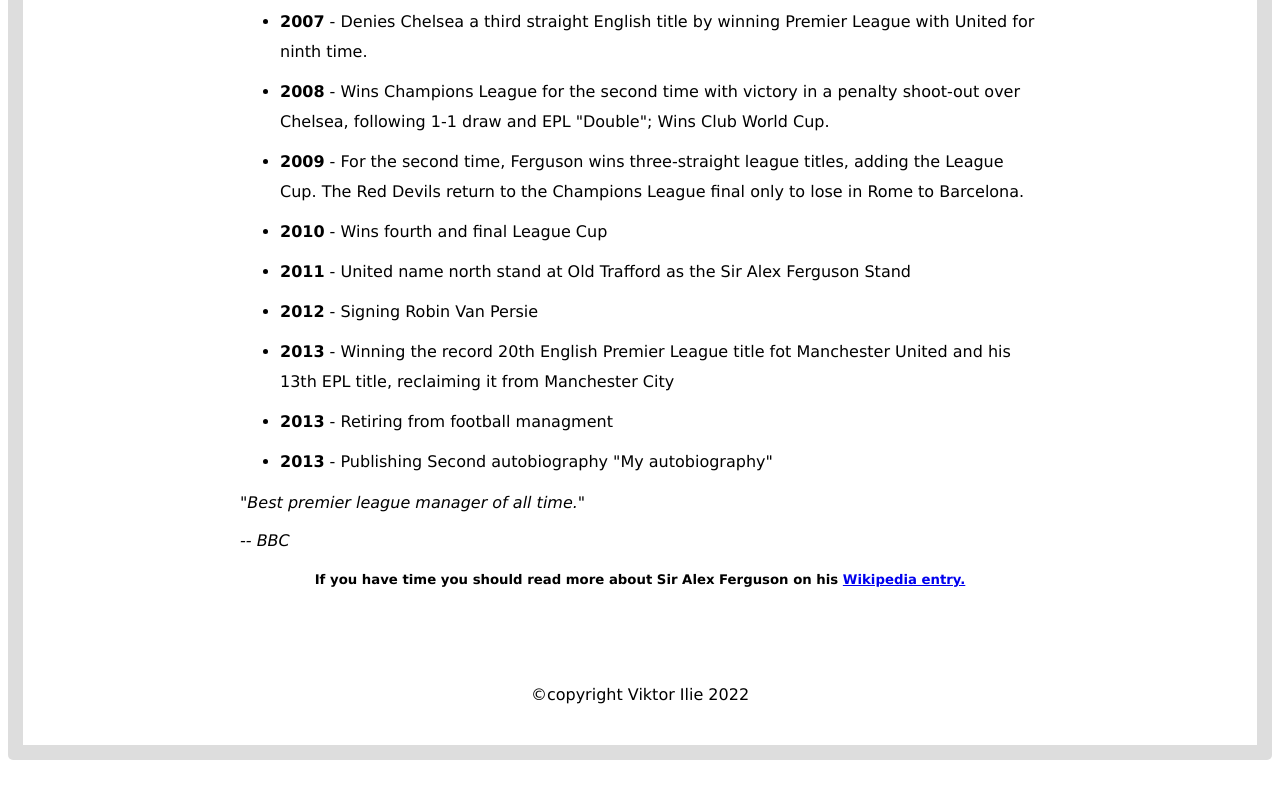
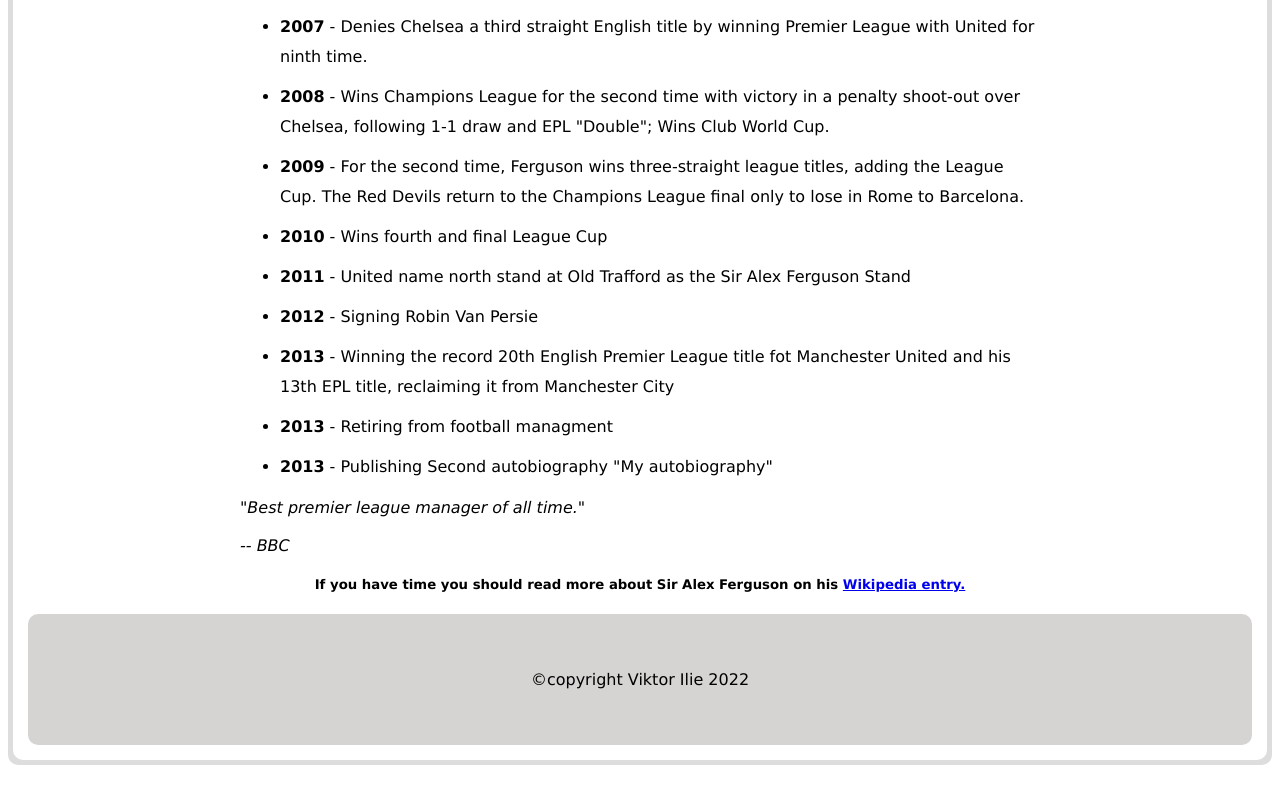
Before and after one commit to viktorilie/Tribute-Page, a plain HTML site: page index.html in a window 1280 px wide. Shown: the part 2062-2857 px from the top of the page. Drawn offline with Linux system fonts and the light colour scheme.

Commit message:
css styling

```diff
--- a/index.html
+++ b/index.html
@@ -67,9 +67,8 @@
 
 
 
-	<div>
-		<footer class="footer"></footer>
-		<div class="icons-links"></div>
+	<div class="footer">
+		<footer class="footer">
 			<p class="footer-p">&#169;copyright Viktor Ilie 2022</p>
 		</footer>
 	</div>
--- a/style.css
+++ b/style.css
@@ -7,9 +7,10 @@
   max-width: 1280px;
   max-height: 100%;
   margin: 30px auto;
-  padding: 15px;
+  padding: 5px;
   background-color: #dddddd;
   border-radius: 5px;
+  border-radius: 10px;
 }
 
 #title {
@@ -24,9 +25,11 @@
   margin: 15 auto;
   padding: 15px;
   background-color: #ffffff;
+  border-radius: 10px;
 }
 
 #image {
+  border-radius: 5px;
   display: flex;
   max-width: 100%;
   padding-bottom: 10px;
@@ -55,9 +58,11 @@ h5 {
 }
 
 .footer {
+  border-radius: 10px;
+  background-color: rgb(214, 211, 211);
   align-items: center;
   text-align: center;
-  padding-top: 50px;
+  padding: 15px;
   flex-direction: row;
 }
 .footer-p {
```
